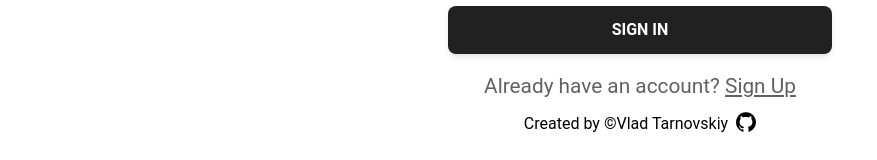
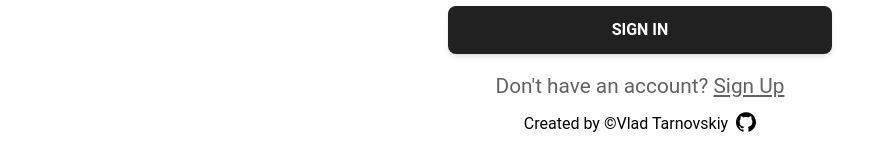
Before and after one commit to VladTarnovskiy/Unsplash-gallery, a Next.js app: page /signin in a window 1280 px wide. Shown: the part 443-603 px from the top of the page, without its empty margins (0-877 px from the left). Built offline with nearby package versions, Linux system fonts and the light colour scheme; no server answers.

Commit message:
refactor: link to register

```diff
--- a/components/SignInForm.tsx
+++ b/components/SignInForm.tsx
@@ -108,7 +108,7 @@ export function SignInForm() {
             </Typography>
           )}
           <Typography color="gray" className="mt-4 text-center font-normal">
-            Already have an account?{" "}
+            Don&apos;t have an account?{" "}
             <Link href="/signup" className="rounded-full underline">
               Sign Up
             </Link>
```
